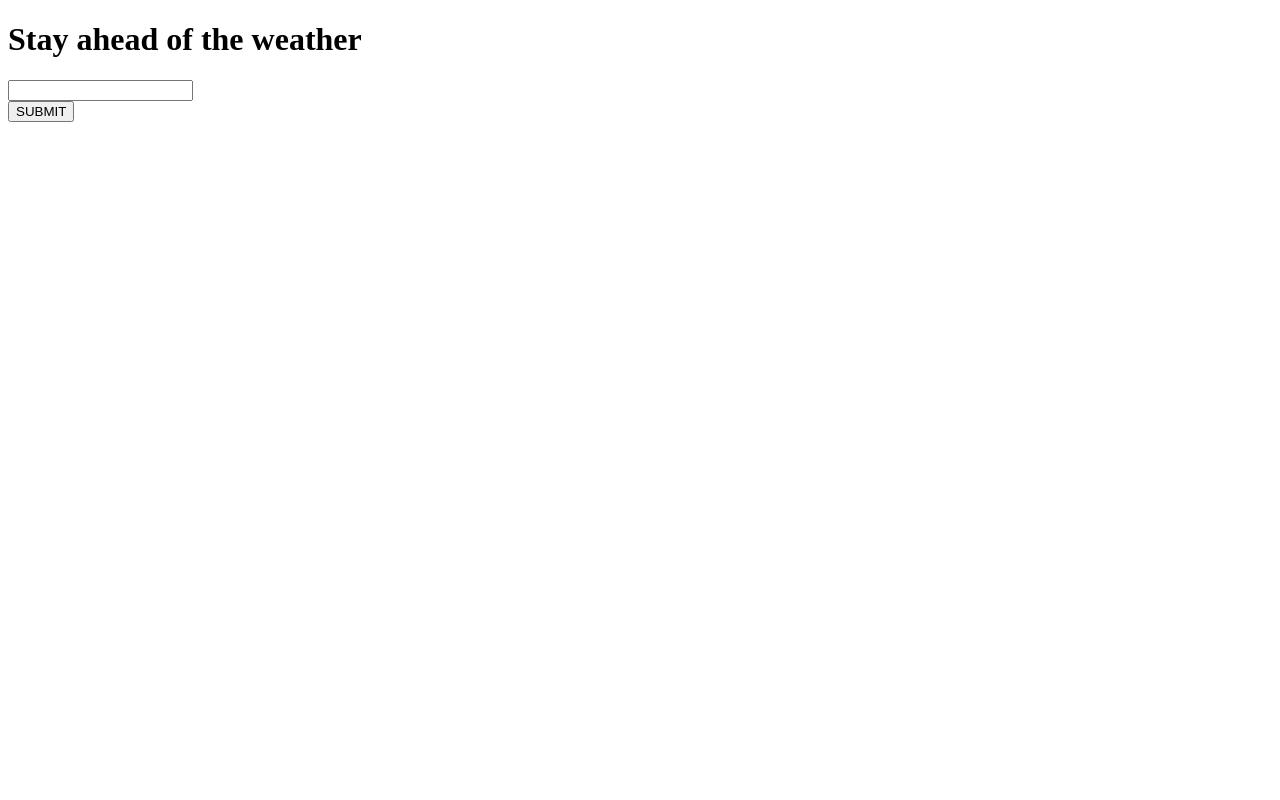
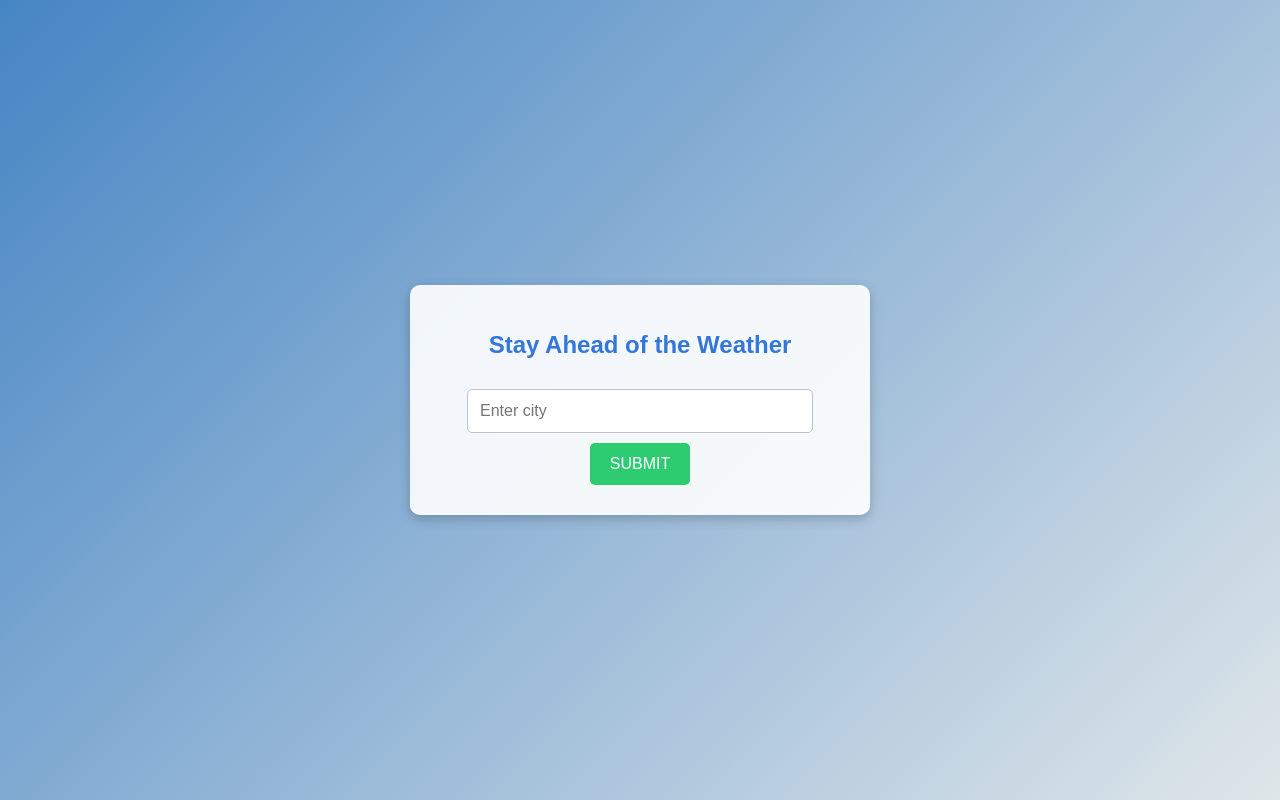
Before and after one commit to gabrielamadalska/weather, a Flask app: page / in a window 1280 px wide. Run offline with Flask 3, Linux system fonts and the light colour scheme.

Commit message:
Update of home page frontend

```diff
--- a/app.py
+++ b/app.py
@@ -24,14 +24,16 @@ def weather():
         print('response', response)
         data = response.json()
 
-        #if response == 200
-        weather_data = {
-            'city': data['name'],
-            'temperature': data['main']['temp'],
-            'description': data['weather'][0]['description']
-        }
-        print(weather_data, 'data')
-
+        if response.status_code == 200:
+            #if response == 200
+            weather_data = {
+                'city': data['name'],
+                'temperature': data['main']['temp'],
+                'description': data['weather'][0]['description']
+            }
+            print(weather_data, 'data')
+        else:
+            return 'City not found'
 
 
         return render_template('weather.html', weather_data=weather_data)
--- a/templates/index.html
+++ b/templates/index.html
@@ -5,17 +5,102 @@
     <meta name="viewport" content="width=device-width, initial-scale=1.0">
     <title>Weather</title>
     <style>
-        /* Style dla body, input i button */
+        /* Ogólne style */
+        body {
+            font-family: Arial, sans-serif;
+            margin: 0;
+            padding: 0;
+            background: linear-gradient(135deg, #4685c4, #dfe6e9); /* Jasnoniebieski gradient */
+            color: #2c3e50; /* Ciemniejszy odcień granatowego dla lepszej czytelności */
+            display: flex;
+            justify-content: center;
+            align-items: center;
+            height: 100vh;
+        }
+
+        /* Styl dla kontenera */
+        form {
+            background-color: rgba(255, 255, 255, 0.9); /* Lekko przezroczyste tło dla formularza */
+            padding: 30px;
+            border-radius: 10px;
+            box-shadow: 0 4px 12px rgba(0, 0, 0, 0.2);
+            text-align: center;
+            max-width: 400px;
+            width: 100%;
+        }
+
+        /* Nagłówek */
+        h1 {
+            font-size: 24px;
+            margin-bottom: 20px;
+            color: #3477db; /* Jaśniejszy odcień niebieskiego */
+        }
+
+        /* Pole tekstowe */
+        input[type="text"] {
+            width: 80%;
+            padding: 12px;
+            margin: 10px 0;
+            border: 1px solid #bdc3c7; /* Jasnoszary kolor */
+            border-radius: 5px;
+            font-size: 16px;
+            color: #2c3e50; /* Ciemniejszy odcień granatowego */
+        }
+
+        /* Przycisk */
+        #submitBtn {
+            background-color: #2ecc71; /* Zielony kolor */
+            color: white;
+            border: none;
+            padding: 12px 20px;
+            border-radius: 5px;
+            font-size: 16px;
+            cursor: pointer;
+            transition: background-color 0.3s ease;
+        }
+
+        #submitBtn:hover {
+            background-color: #27ae60; /* Ciemniejszy odcień zielonego po najechaniu */
+        }
+
+        /* Sekcja wyników pogody */
+        #weather-result {
+            display: none;
+            margin-top: 20px;
+        }
+
+        #weather-result h2 {
+            color: #3498db; /* Jasny niebieski */
+            font-size: 22px;
+            margin: 10px 0;
+        }
+
+        #weather-result p {
+            font-size: 18px;
+            margin: 5px 0;
+        }
+
+        /* Ikona pogody */
+        #weather-icon {
+            width: 50px; /* Ustalamy szerokość ikony */
+            height: 50px; /* Ustalamy wysokość ikony */
+            margin-top: 10px;
+        }
     </style>
     <script src="/static/script.js" defer></script>
 </head>
 <body>
-    <form action="/weather" method="post">
-        <h1>Stay ahead of the weather</h1>
-        <input type="text" id="city" name="city" required>
-        <!-- <button onclick="weather()">Submit</button> -->
+    <form action="/weather" method="post" id="weather-form">
+        <h1>Stay Ahead of the Weather</h1>
+        <input type="text" id="city" name="city" placeholder="Enter city" required>
 
-        <div id="weather-result"></div>
+        <div id="weather-result">
+            <h2 id="city-name"></h2>
+            <p id="temperature"></p>
+            <p id="description"></p>
+            <img id="weather-icon" src="" alt="Weather icon" style="display: none;">
+        </div>
+
         <button id="submitBtn">SUBMIT</button>
     </form>
 </body>
```
